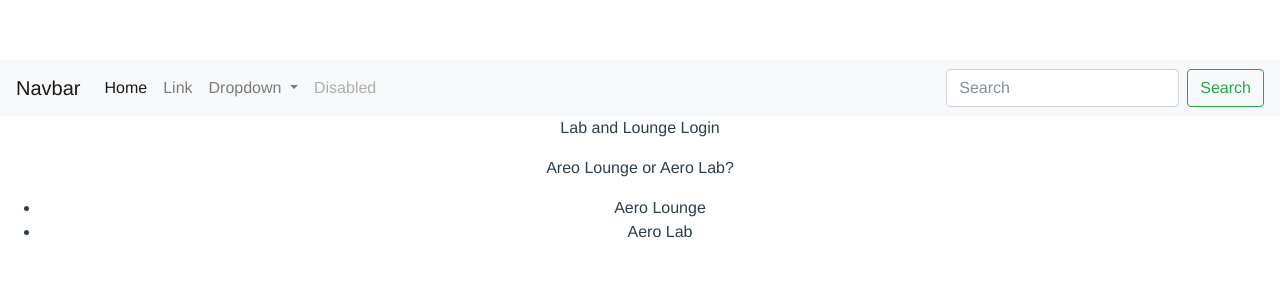
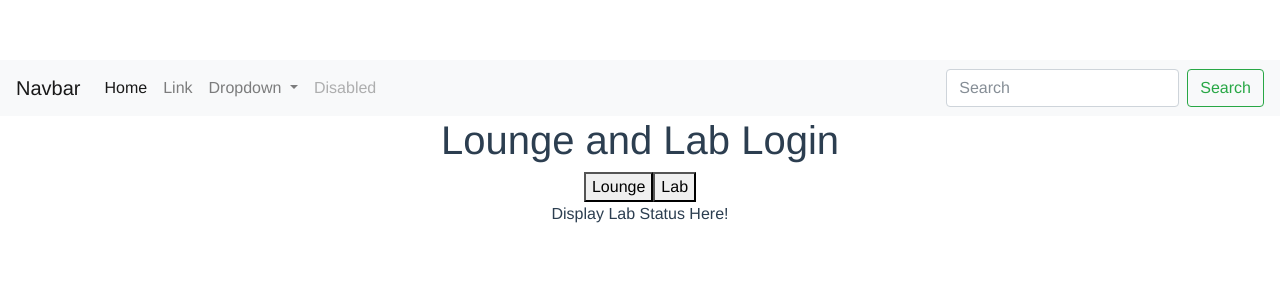
Before and after one commit to WPI-AIAA/web, a Vue app: page /#/login in a window 1280 px wide. Shown: the top 300 px of the page. Built offline with nearby package versions, Linux system fonts and the light colour scheme.

Commit message:
Added specific Lab and Lounge Login Pages

```diff
--- a/src/components/Login.vue
+++ b/src/components/Login.vue
@@ -1,19 +1,22 @@
 <template>
+
 	<div>
-		<p> Lab and Lounge Login </p>
+		<div v-if="true">
 
-		<p> Areo Lounge or Aero Lab? </p>
-		<ul>
-			<li> Aero Lounge </li>
-			<li> Aero Lab </li>
-		</ul>
+			<h1> Lounge and Lab Login </h1>
+			<button v-on:click=""> Lounge </button>
+			<button v-on:click=""> Lab </button>
 
+			<p> Display Lab Status Here! </p>
+
+		</div>
+
+		<router-view/>
 	</div>
+
 </template>
 
 <script>
-
-
 
 	export default {
 		name: 'login',
@@ -21,5 +24,10 @@
 
 </script>
 
-<style scope>
+<style>
+
+	p {
+		text-align: center;
+	}
+
 </style>
```
Also changed, not shown: src/components/Login/Lab.vue (added, +11 -0 lines), src/components/Login/Lounge.vue (added, +11 -0 lines), src/components/Lounge.vue (added, +11 -0 lines).
